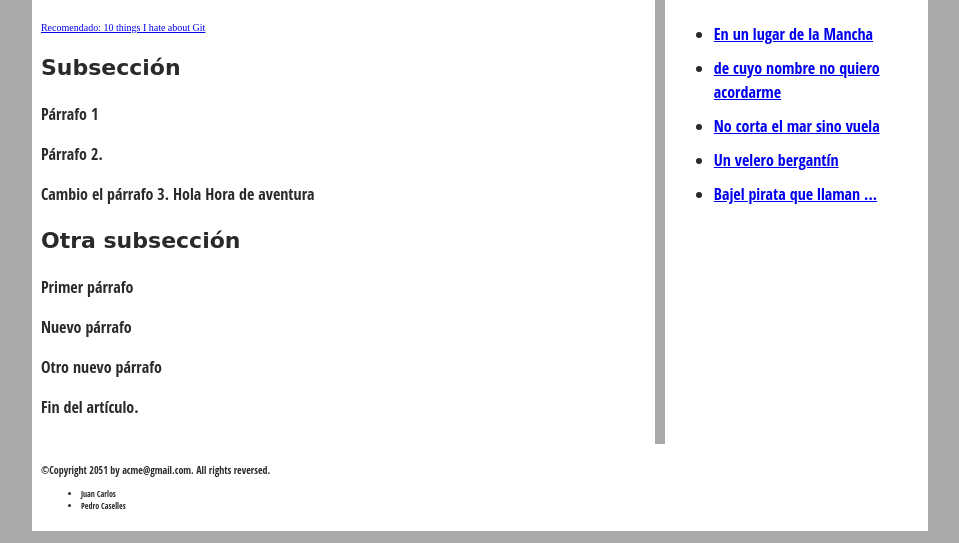
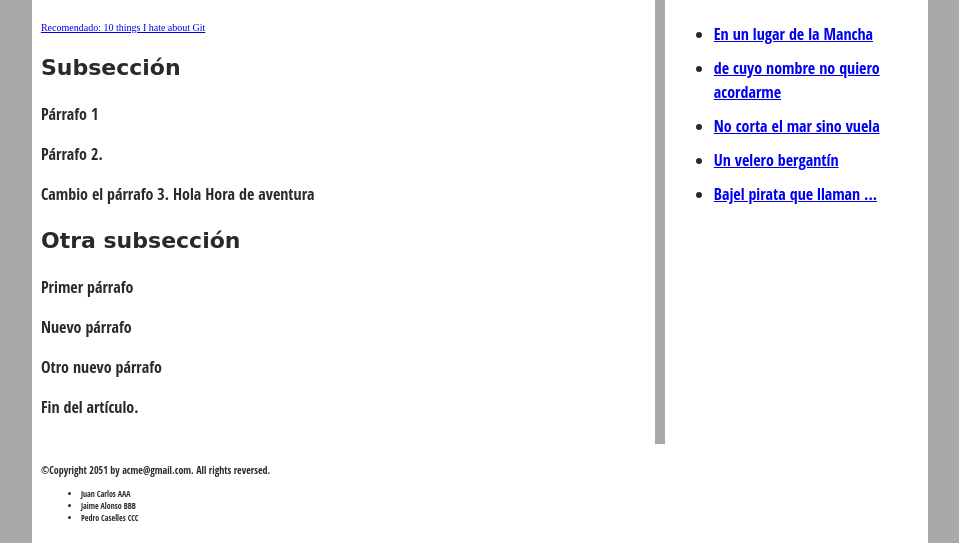
Before and after one commit to alonsoj/curso-git-repo1, a plain HTML site: page index.html in a window 1280 px wide. Shown: the part 299-842 px from the top of the page, without its empty margins (160-1119 px from the left). Drawn offline with Linux system fonts and the light colour scheme.

Commit message:
Añadido sufijo (#2)

```diff
--- a/index.html
+++ b/index.html
@@ -70,8 +70,9 @@
   <footer>
    <p>©Copyright 2051 by acme@gmail.com. All rights reversed.</p>
    <ul>
-     <li>Juan Carlos</li>
-     <li>Pedro Caselles</li>
+     <li>Juan Carlos AAA</li>
+     <li>Jaime Alonso BBB</li>
+     <li>Pedro Caselles CCC</li>
    </ul>
   </footer>
 
```
